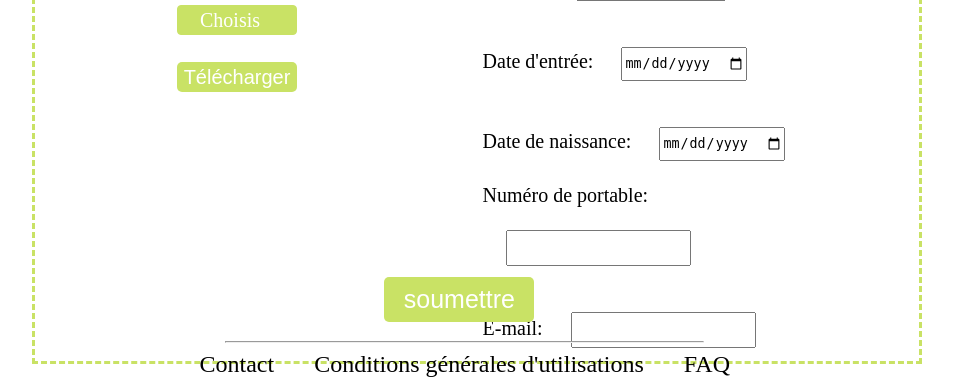
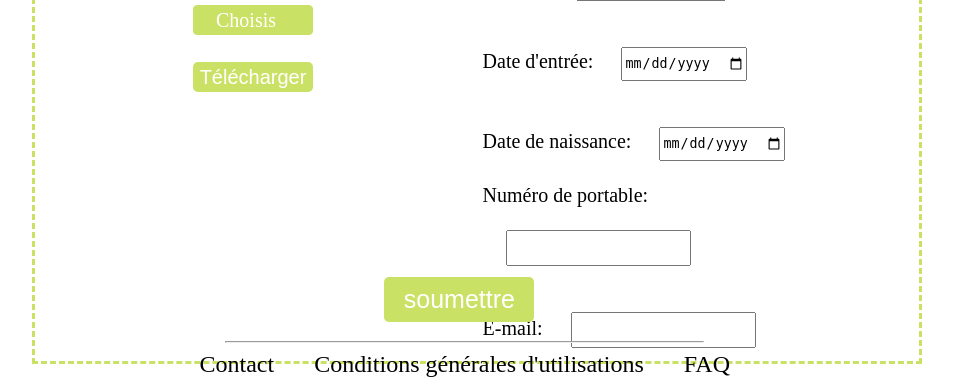
Before and after one commit to naro92/Carmen, a PHP site: the page made by Ajout de medecin/Ajout de medecin.html in a window 1280 px wide. Shown: the part 422-800 px from the top of the page, without its empty margins (166-1119 px from the left). Run offline with PHP 8.4, Linux system fonts and the light colour scheme.

Commit message:
Update Ajout de medecin.css

```diff
--- a/Ajout de medecin/Ajout de medecin.css
+++ b/Ajout de medecin/Ajout de medecin.css
@@ -285,7 +285,7 @@ fieldset{
     color: white;
     border: white;
     position: relative;
-    left:  23px;
+    left:  39px;
 }
 
 .file {
@@ -304,6 +304,8 @@ fieldset{
     line-height:20px;
     font-size: 20px;
     margin: 23px;
+    position: relative;
+    left: 8%;
 }
 .file #input_choisis {
     position: absolute;
```
